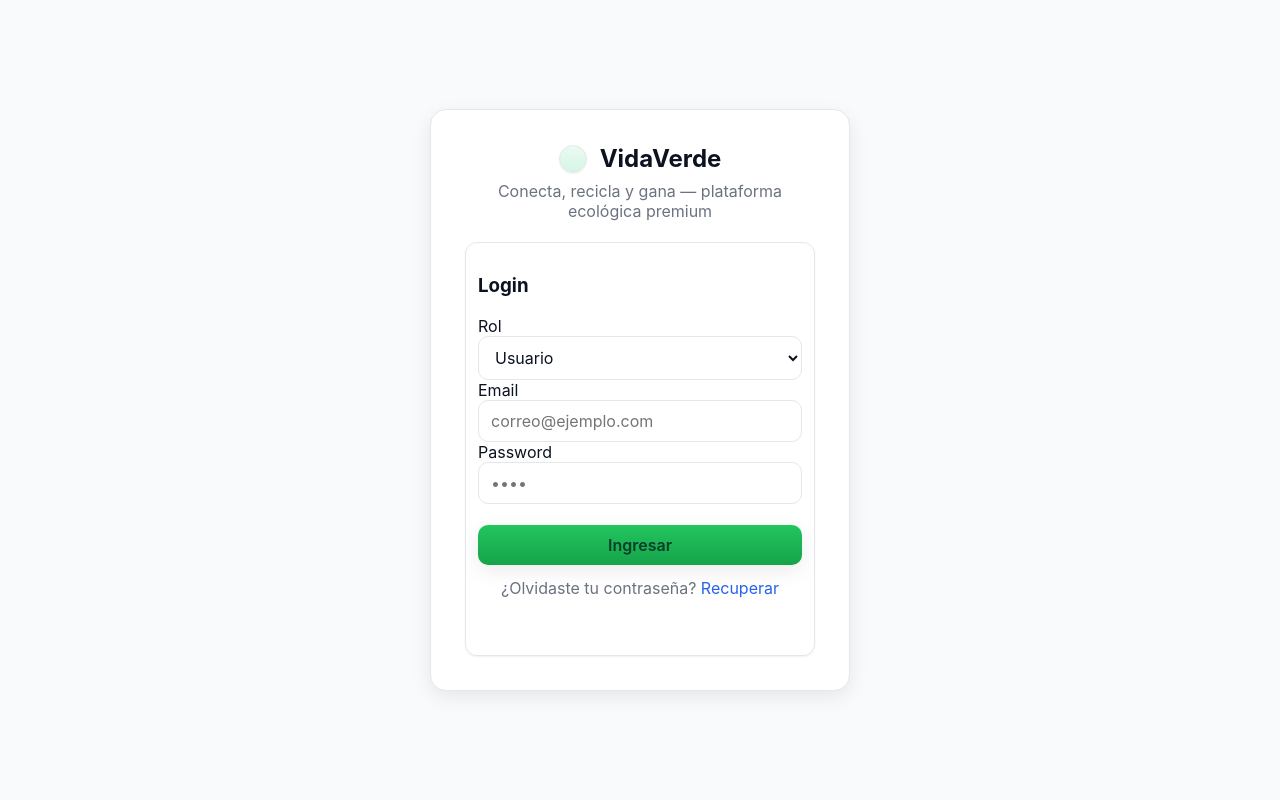
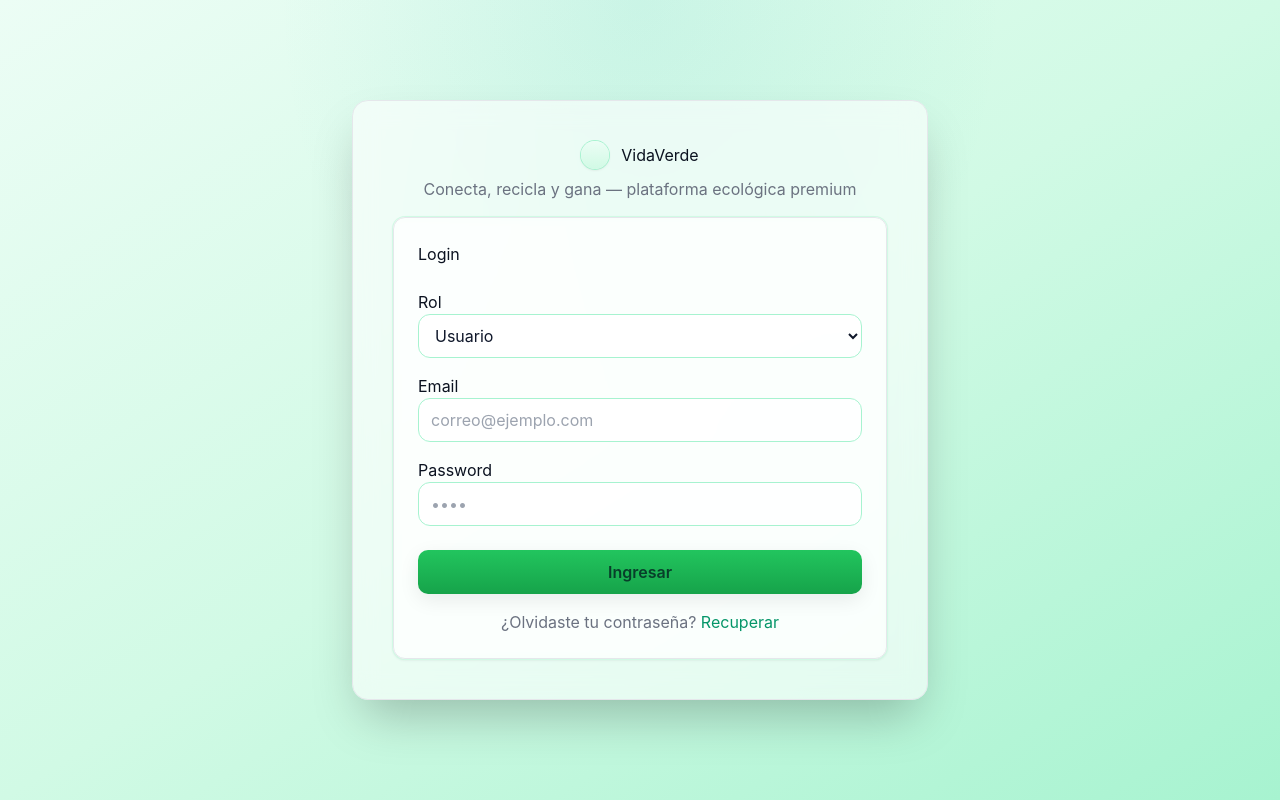
Before and after one commit to LocoTamemoon/Reciclaje, a website: page public/login.html in a window 1280 px wide. Drawn offline with nearby package versions, Linux system fonts and the light colour scheme.

Commit message:
delivery77(mejor login)

```diff
--- a/public/login.html
+++ b/public/login.html
@@ -8,26 +8,37 @@
   <link rel="stylesheet" href="/css/components.css">
   <link rel="stylesheet" href="/css/layout.css">
   <script src="/js/micro.js" defer></script>
+  <script src="https://cdn.tailwindcss.com"></script>
 </head>
-<body>
-  <div class="container" style="min-height:100vh; display:grid; place-items:center;">
-    <div class="panel" style="width:100%; max-width:420px; padding:34px;">
-      <div class="row" style="justify-content:center; gap:13px;">
-        <div style="width:28px; height:28px; border-radius:999px; background:linear-gradient(180deg,#eafbf3,#d6f5e6); border:1px solid var(--color-border); box-shadow:var(--shadow-sm);"></div>
-        <h2 style="margin:0;">VidaVerde</h2>
+<body class="relative min-h-screen bg-gradient-to-br from-emerald-50 via-emerald-100 to-emerald-200">
+  <div class="absolute inset-0 pointer-events-none bg-[radial-gradient(ellipse_at_top,_rgba(56,193,179,0.12),_transparent_40%)]"></div>
+  <div class="min-h-screen flex items-center justify-center p-6">
+    <div class="panel w-full max-w-xl mx-auto p-10 bg-white/60 backdrop-blur-md ring-emerald-200 rounded-2xl shadow-2xl">
+      <div class="row justify-center gap-3">
+        <div class="w-7 h-7 rounded-full bg-gradient-to-b from-emerald-50 to-emerald-100 ring-1 ring-emerald-200 shadow"></div>
+        <h2 class="m-0">VidaVerde</h2>
       </div>
-      <div class="muted" style="text-align:center; margin-top:8px;">Conecta, recicla y gana — plataforma ecológica premium</div>
-      <div class="card" style="margin-top:21px;">
+      <div class="muted text-center mt-2">Conecta, recicla y gana — plataforma ecológica premium</div>
+      <div id="alert" class="hidden mt-4" role="alert"></div>
+      <div class="card mt-4 bg-white/50 backdrop-blur-sm ring-1 ring-emerald-100 rounded-xl shadow p-6">
         <h3>Login</h3>
-        <label style="margin-top:13px;">Rol</label>
-        <select id="role"></select>
-        <label style="margin-top:13px;">Email</label>
-        <input id="email" type="email" placeholder="correo@ejemplo.com" />
-        <label style="margin-top:13px;">Password</label>
-        <input id="password" type="password" placeholder="••••" />
-        <button class="btn" style="margin-top:21px; width:100%;" onclick="login()">Ingresar</button>
-        <div class="muted" style="text-align:center; margin-top:13px;">¿Olvidaste tu contraseña? <a href="#">Recuperar</a></div>
-        <div id="out" class="list" style="margin-top:21px; padding:12px;"></div>
+        <div class="mt-6 space-y-4">
+          <div>
+            <label class="block">Rol</label>
+            <select id="role" class="w-full h-11 px-3 rounded-xl border border-emerald-200 bg-white/80 text-[#0f172a] outline-none focus:ring-2 focus:ring-emerald-300"></select>
+          </div>
+          <div>
+            <label class="block">Email</label>
+            <input id="email" type="email" placeholder="correo@ejemplo.com" class="w-full h-11 px-3 rounded-xl border border-emerald-200 bg-white/80 text-[#0f172a] outline-none focus:ring-2 focus:ring-emerald-300" />
+          </div>
+          <div>
+            <label class="block">Password</label>
+            <input id="password" type="password" placeholder="••••" class="w-full h-11 px-3 rounded-xl border border-emerald-200 bg-white/80 text-[#0f172a] outline-none focus:ring-2 focus:ring-emerald-300" />
+          </div>
+        </div>
+        <button class="btn mt-6 w-full" onclick="login()">Ingresar</button>
+        <div class="muted text-center mt-4">¿Olvidaste tu contraseña? <a href="#" class="text-emerald-600">Recuperar</a></div>
+        <div id="out" class="list mt-6 p-4 hidden"></div>
       </div>
     </div>
   </div>
@@ -36,7 +47,16 @@
     function setToken(t) { localStorage.setItem('token', t); }
     function setRole(r) { localStorage.setItem('role', r); }
     function setUser(u) { localStorage.setItem('user', JSON.stringify(u)); }
-    function show(el, obj) { el.textContent = JSON.stringify(obj, null, 2); }
+    function setAlert(text, type){
+      const el = document.getElementById('alert');
+      if (!el) return;
+      const base = type==='error'
+        ? 'flex items-center gap-3 p-3 rounded-xl border border-red-200 bg-red-50/90 text-red-800 shadow'
+        : 'flex items-center gap-3 p-3 rounded-xl border border-emerald-200 bg-emerald-50/90 text-emerald-800 shadow';
+      el.className = base;
+      el.innerHTML = `<span class="inline-flex items-center justify-center w-6 h-6 rounded-full bg-red-100 text-red-600 font-bold">×</span><span>${text}</span>`;
+      el.classList.remove('hidden');
+    }
     async function login() {
       const role = document.getElementById('role').value;
       const email = document.getElementById('email').value;
@@ -45,13 +65,16 @@
       const r = await fetch(url, { method:'POST', headers:{ 'Content-Type':'application/json' }, body: JSON.stringify({ email, password }) });
       const j = await r.json();
       if (j.token) { setToken(j.token); setRole(role); setUser(j.usuario || j.empresa || j.recolector); window.location.href = '/dashboard.html'; return; }
-      show(document.getElementById('out'), j);
+      const key = String(j?.message||j?.error||'');
+      const msg = (key==='credenciales_invalidas') ? 'Credenciales inválidas. Verifica tu email y contraseña.' : 'Ocurrió un error al iniciar sesión.';
+      setAlert(msg, 'error');
     }
     // Populate roles for consistency
     (function init(){
       const sel = document.getElementById('role');
       if (!sel) return;
       ['usuario','empresa','recolector'].forEach(v=>{ const opt=document.createElement('option'); opt.value=v; opt.textContent=v.charAt(0).toUpperCase()+v.slice(1); sel.appendChild(opt); });
+      ['email','password','role'].forEach(id=>{ const el=document.getElementById(id); if(el){ el.addEventListener('input',()=>{ const a=document.getElementById('alert'); if(a){ a.classList.add('hidden'); a.innerHTML=''; } }); }});
     })();
   </script>
 </body>
```
